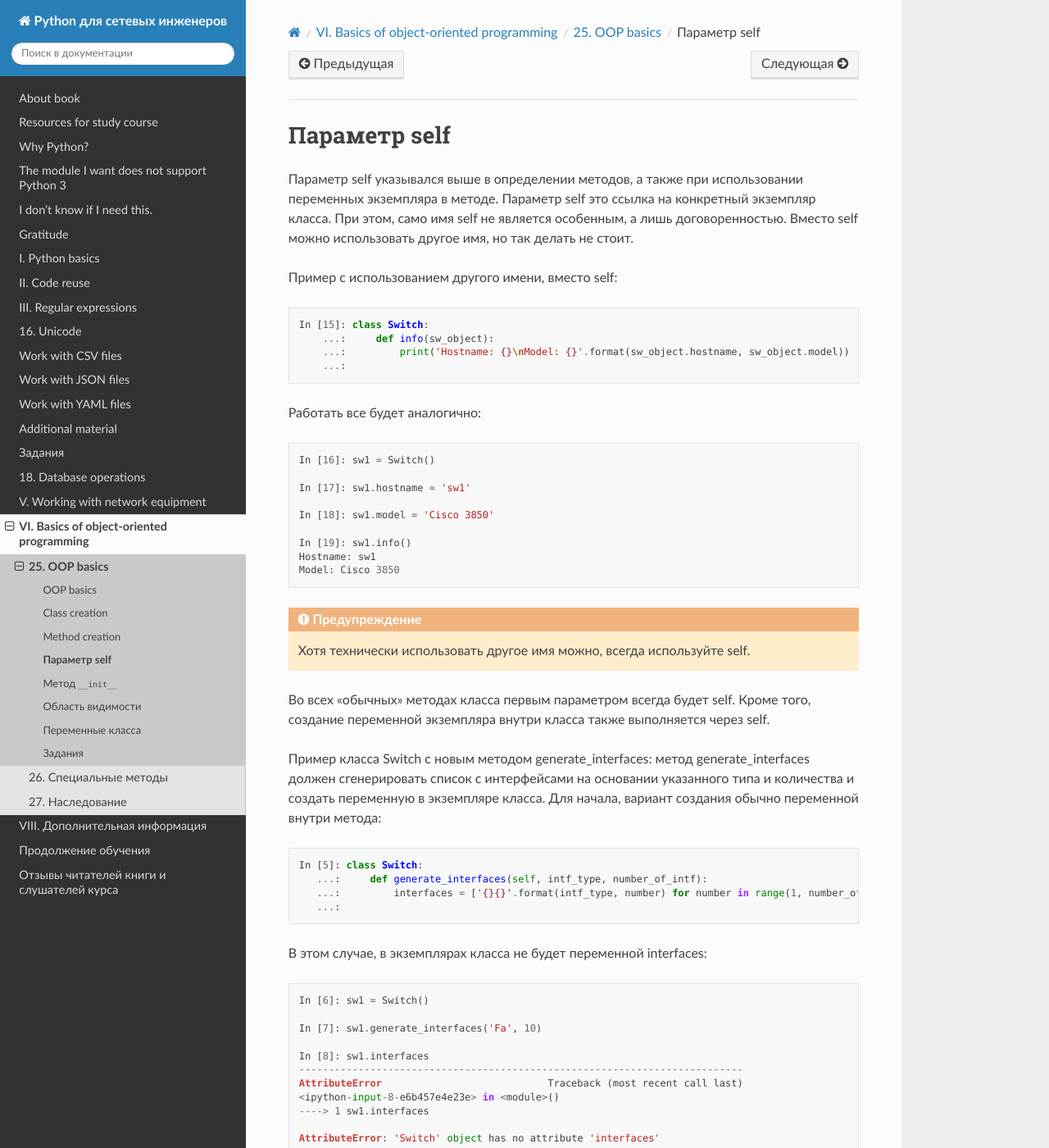
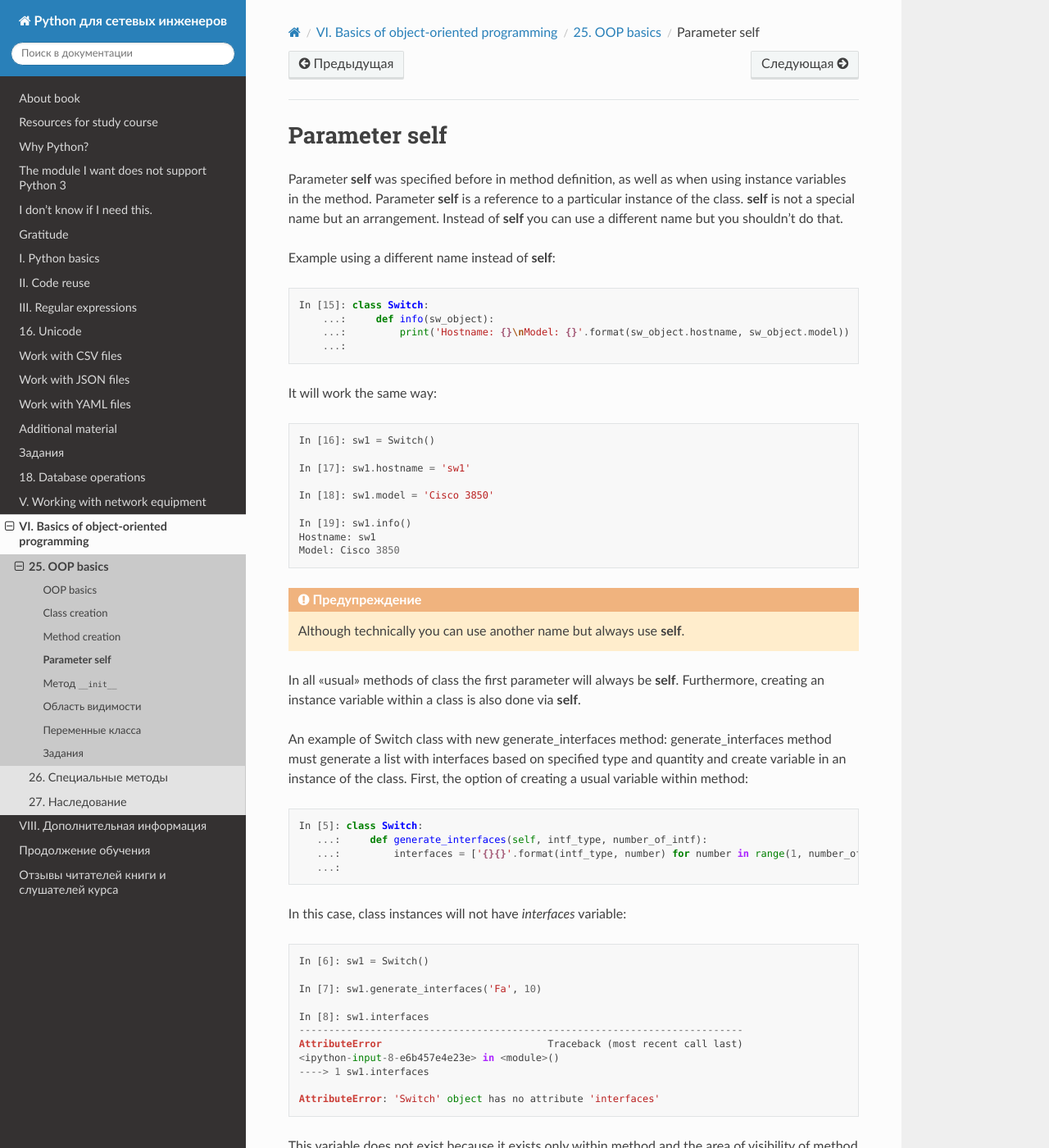
Before and after one commit to Aidar5/nattoeng, a Sphinx documentation site: the page built from docs/source/book/23_oop_basics/parameter_self.rst, in a window 1280 px wide and 1400 px high. Shown: the whole window at 82% size. Built offline with Sphinx 7.4.7 and the Read the Docs theme 2.0.0, drawn with Linux system fonts in a browser that asks for light colours; pages that are not in the unit, such as notebooks, are missing from menus; some of the changed text lies outside the part shown.

Commit message:
Update parameter_self.rst

```diff
--- a/docs/source/book/23_oop_basics/parameter_self.rst
+++ b/docs/source/book/23_oop_basics/parameter_self.rst
@@ -1,13 +1,9 @@
-Параметр self
+Parameter self
 ~~~~~~~~~~~~~
 
-Параметр self указывался выше в определении методов, а также при
-использовании переменных экземпляра в методе. Параметр self это ссылка
-на конкретный экземпляр класса. При этом, само имя self не является
-особенным, а лишь договоренностью. Вместо self можно использовать другое
-имя, но так делать не стоит.
+Parameter **self** was specified before in method definition, as well as when using instance variables in the method. Parameter **self** is a reference to a particular instance of the class. **self** is not a special name but an arrangement. Instead of **self** you can use a different name but you shouldn't do that.
 
-Пример с использованием другого имени, вместо self:
+Example using a different name instead of **self**:
 
 .. code:: python
 
@@ -16,7 +12,7 @@
         ...:         print('Hostname: {}\nModel: {}'.format(sw_object.hostname, sw_object.model))
         ...:
 
-Работать все будет аналогично:
+It will work the same way:
 
 .. code:: python
 
@@ -32,17 +28,11 @@
 
 .. warning::
 
-    Хотя технически использовать другое имя можно, всегда используйте
-    self.
+    Although technically you can use another name but always use **self**.
 
-Во всех "обычных" методах класса первым параметром всегда будет self.
-Кроме того, создание переменной экземпляра внутри класса также
-выполняется через self.
+In all "usual" methods of class the first parameter will always be **self**. Furthermore, creating an instance variable within a class is also done via **self**.
 
-Пример класса Switch с новым методом generate_interfaces: метод
-generate_interfaces должен сгенерировать список с интерфейсами на
-основании указанного типа и количества и создать переменную в экземпляре
-класса. Для начала, вариант создания обычно переменной внутри метода:
+An example of Switch class with new generate_interfaces method: generate_interfaces method must generate a list with interfaces based on specified type and quantity and create variable in an instance of the class. First, the option of creating a usual variable within method:
 
 .. code:: python
 
@@ -51,7 +41,7 @@ generate_interfaces должен сгенерировать список с ин
        ...:         interfaces = ['{}{}'.format(intf_type, number) for number in range(1, number_of_intf+1)]
        ...:
 
-В этом случае, в экземплярах класса не будет переменной interfaces:
+In this case, class instances will not have *interfaces* variable:
 
 .. code:: python
 
@@ -67,12 +57,9 @@ generate_interfaces должен сгенерировать список с ин
 
     AttributeError: 'Switch' object has no attribute 'interfaces'
 
-Этой переменной нет, потому что она существует только внутри метода, а
-область видимости у метода такая же, как и у функции. Даже другие методы
-одного и того же класса, не видят переменные в других методах.
+This variable does not exist because it exists only within method and the area of visibility of method is the same as function. Even other methods of the same class do not see variables in other methods.
 
-Чтобы список с интерфейсами был доступен как переменная в экзеплярах,
-надо присвоить значение в self.interfaces:
+For list with interfaces to be available as a variable in instances, you have to assign value in self.interfaces:
 
 .. code:: python
 
@@ -85,8 +72,7 @@ generate_interfaces должен сгенерировать список с ин
        ...:         self.interfaces = interfaces
        ...:
 
-Теперь, после вызова метода generate_interfaces, в экзепляре создается
-переменная interfaces:
+Now, after generate_interfaces method is called the *interfaces* variable is created in instance:
 
 .. code:: python
 
```
